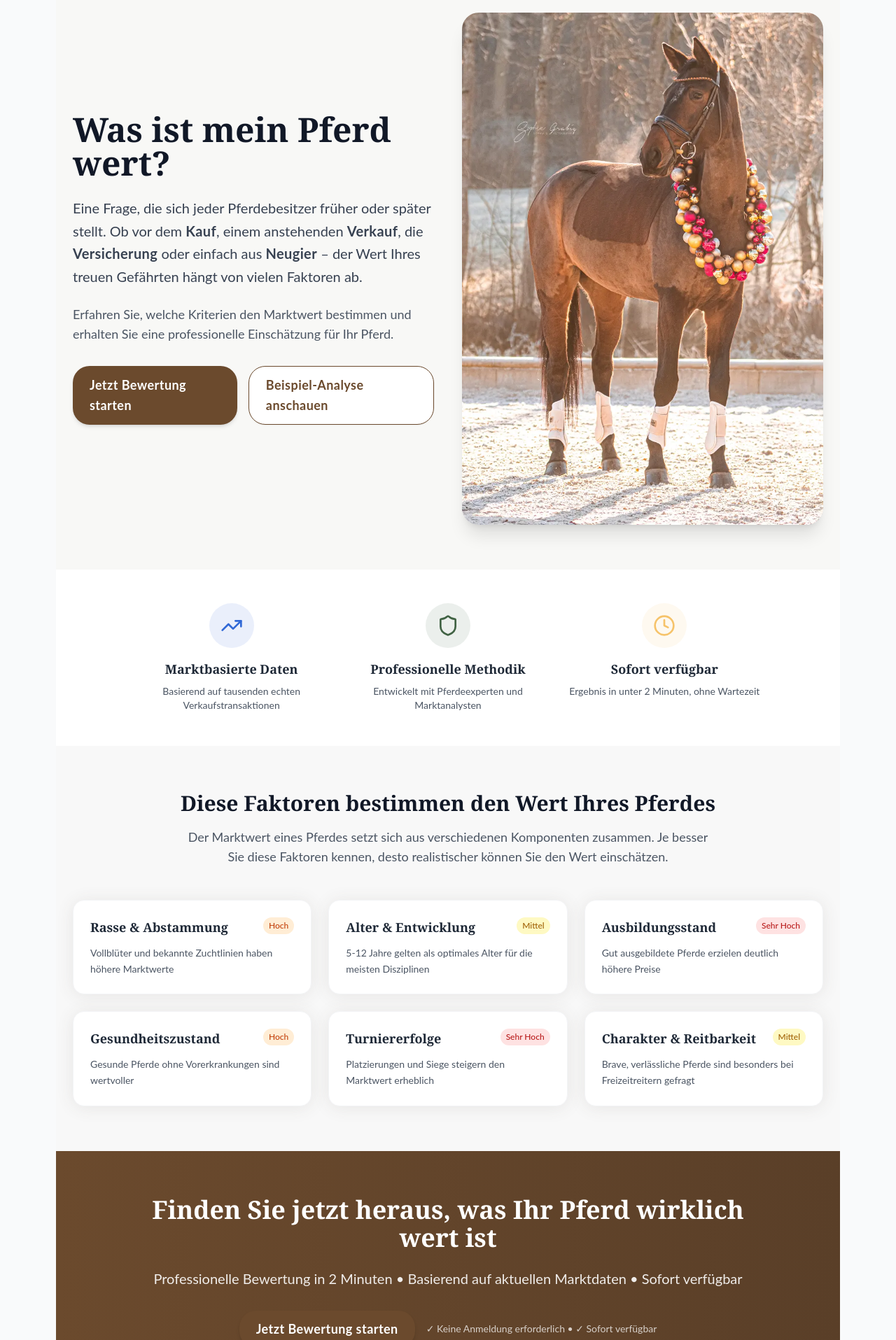
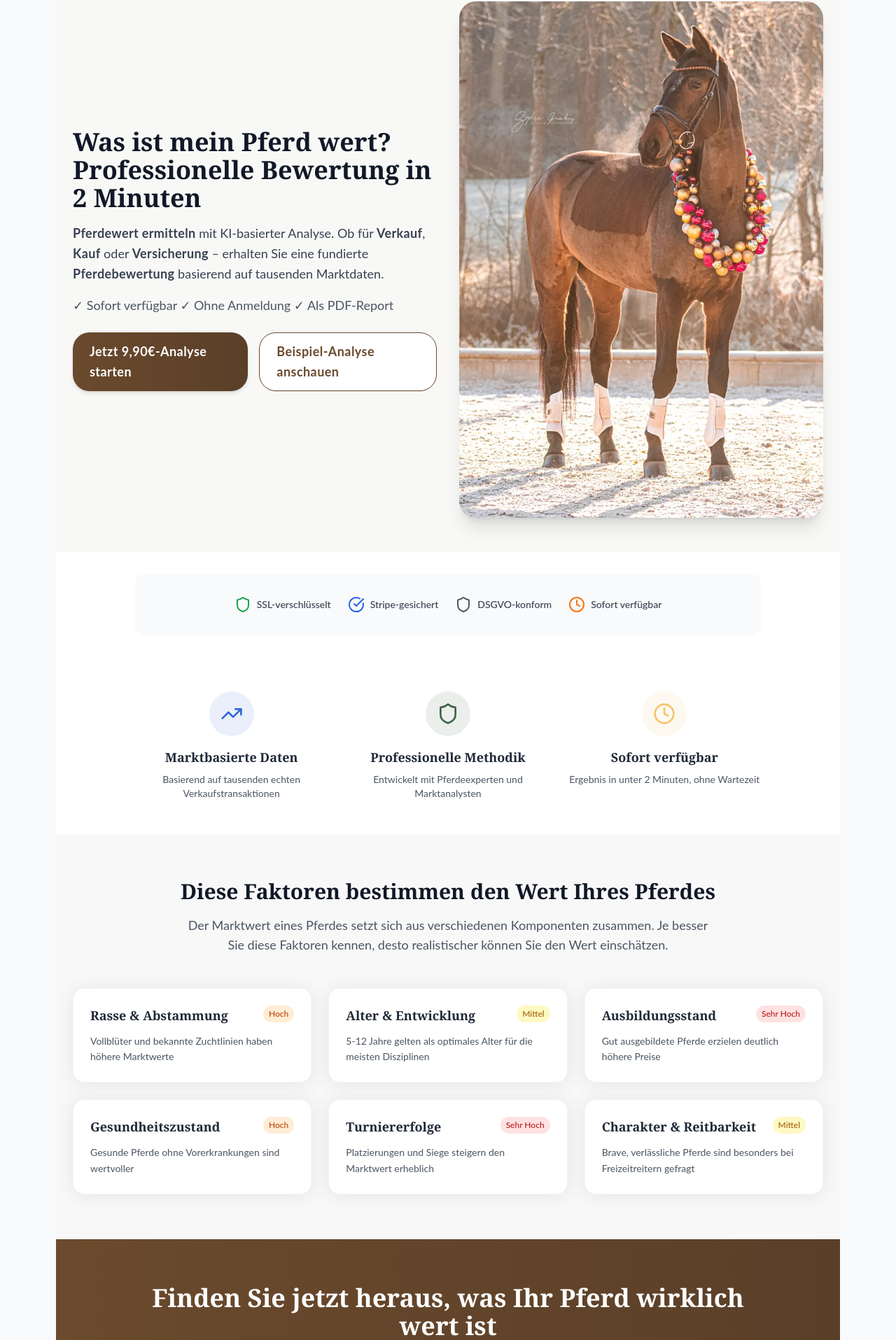
Before and after one commit to PferdeWert/pferdewert, a Next.js app in the folder frontend/: page /was-ist-mein-pferd-wert in a window 1280 px wide. Shown: the part 110-2025 px from the top of the page at 70% size. Built offline with nearby package versions, Linux system fonts and the light colour scheme.

Commit message:
neue page optimiert

```diff
--- a/frontend/pages/was-ist-mein-pferd-wert.tsx
+++ b/frontend/pages/was-ist-mein-pferd-wert.tsx
@@ -1,10 +1,61 @@
 // pages/was-ist-mein-pferd-wert.tsx
-import React from "react";
+import React, { useState, useEffect } from "react";
 import Head from "next/head";
 import Layout from "@/components/Layout";
 import Link from "next/link";
 import Image from "next/image";
-import { Star, TrendingUp, Calculator, Shield, Clock, CheckCircle } from "lucide-react";
+import { Star, TrendingUp, Shield, Clock, CheckCircle } from "lucide-react";
+
+// Sticky Mobile CTA Component
+const StickyMobileCTA = () => {
+  const [showSticky, setShowSticky] = useState(false);
+
+  useEffect(() => {
+    const handleScroll = () => {
+      setShowSticky(window.scrollY > 200);
+    };
+
+    window.addEventListener('scroll', handleScroll);
+    return () => window.removeEventListener('scroll', handleScroll);
+  }, []);
+
+  if (!showSticky) return null;
+
+  return (
+    <div className="fixed bottom-0 left-0 right-0 z-50 md:hidden bg-white border-t border-gray-200 shadow-lg">
+      <div className="p-4">
+        <Link
+          href="/pferde-preis-berechnen"
+          className="btn-primary w-full text-center py-4 font-bold text-lg shadow-lg"
+        >
+          Jetzt Pferd bewerten → 9,90€
+        </Link>
+      </div>
+    </div>
+  );
+};
+
+// Trust Badges Component
+const TrustBadges = () => (
+  <div className="flex flex-wrap justify-center items-center gap-6 py-8 px-4 bg-gray-50 rounded-xl">
+    <div className="flex items-center space-x-2">
+      <Shield className="w-6 h-6 text-green-600" />
+      <span className="text-sm font-medium text-gray-700">SSL-verschlüsselt</span>
+    </div>
+    <div className="flex items-center space-x-2">
+      <CheckCircle className="w-6 h-6 text-blue-600" />
+      <span className="text-sm font-medium text-gray-700">Stripe-gesichert</span>
+    </div>
+    <div className="flex items-center space-x-2">
+      <Shield className="w-6 h-6 text-gray-600" />
+      <span className="text-sm font-medium text-gray-700">DSGVO-konform</span>
+    </div>
+    <div className="flex items-center space-x-2">
+      <Clock className="w-6 h-6 text-orange-500" />
+      <span className="text-sm font-medium text-gray-700">Sofort verfügbar</span>
+    </div>
+  </div>
+);
 
 export default function WasIstMeinPferdWert() {
   const bewertungsfaktoren = [
@@ -43,23 +94,28 @@ export default function WasIstMeinPferdWert() {
   const faqItems = [
     {
       frage: "Wie genau ist die Bewertung?",
-      antwort: "Unsere KI analysiert auf Basis tausender Markttransaktionen und Experteneinschätzungen. Dennoch ist es eine Schätzung – bitte als Richtwert nutzen."
+      antwort: "Unsere KI analysiert auf Basis tausender Markttransaktionen und Experteneinschätzungen. Dennoch ist es eine Schätzung – bitte als Richtwert nutzen.",
+      isOpen: true // Erstes FAQ standardmäßig geöffnet
     },
     {
       frage: "Kostet der Service etwas?",
-      antwort: "Unsere umfassende Preisanalyse kostet aktuell 9,90 Euro (Einführungspreis), anstatt regulär 39 Euro."
+      antwort: "Unsere umfassende Preisanalyse kostet aktuell 9,90 Euro (Einführungspreis), anstatt regulär 39 Euro.",
+      isOpen: false
     },
     {
       frage: "Was passiert mit meinen Daten?",
-      antwort: "Wir speichern nur anonyme Bewertungsdaten zur Verbesserung des Modells. Keine personenbezogenen Daten werden weitergegeben."
+      antwort: "Wir speichern nur anonyme Bewertungsdaten zur Verbesserung des Modells. Keine personenbezogenen Daten werden weitergegeben.",
+      isOpen: false
     },
     {
       frage: "Wie lange dauert die Analyse?",
-      antwort: "Unser KI-Modell erstellt deine Analyse sofort nach dem Bezahlvorgang bei Stripe."
+      antwort: "Unser KI-Modell erstellt deine Analyse sofort nach dem Bezahlvorgang bei Stripe.",
+      isOpen: false
     },
     {
       frage: "Welche Zahlungsmöglichkeiten gibt es?",
-      antwort: "Wir nutzen mit Stripe einen der größten Zahlungsdienstleister. Zahlungen sind per Kreditkarte, Apple Pay, Google Pay und Klarna möglich."
+      antwort: "Wir nutzen mit Stripe einen der größten Zahlungsdienstleister. Zahlungen sind per Kreditkarte, Apple Pay, Google Pay und Klarna möglich.",
+      isOpen: false
     }
   ];
 
@@ -70,108 +126,92 @@ export default function WasIstMeinPferdWert() {
           <title>Was ist mein Pferd wert? Professionelle Pferdebewertung | PferdeWert.de</title>
           <meta
             name="description"
-            content="Was ist mein Pferd wert? Erfahren Sie, welche Faktoren den Pferdewert bestimmen ✓ Kostenlose Ersteinschätzung ✓ Professionelle Bewertung in 2 Minuten"
+            content="Was ist mein Pferd wert? Professionelle Pferdebewertung mit KI ✓ Pferde Preis berechnen ✓ Marktwert ermitteln ✓ In 2 Minuten zum Ergebnis"
           />
-          <meta name="keywords" content="was ist mein pferd wert, pferdewert, pferdebewertung, pferd wert ermitteln, marktwert pferd" />
-          <meta property="og:title" content="Was ist mein Pferd wert? Professionelle Antworten & Bewertung" />
-          <meta property="og:description" content="Finden Sie heraus, was Ihr Pferd wirklich wert ist. Professionelle Bewertung basierend auf Marktdaten und Expertenwissen." />
+          <meta name="keywords" content="was ist mein pferd wert, pferdewert, pferdebewertung, pferd wert ermitteln, marktwert pferd, pferde preis berechnen, pferdemarkt" />
+          <meta property="og:title" content="Was ist mein Pferd wert? Professionelle Pferdebewertung | PferdeWert.de" />
+          <meta property="og:description" content="Professionelle Pferdebewertung mit KI - Pferde Preis berechnen & Marktwert ermitteln in 2 Minuten. Basierend auf tausenden Marktdaten." />
           <meta property="og:type" content="website" />
           <meta property="og:url" content="https://pferdewert.de/was-ist-mein-pferd-wert" />
           <meta property="og:image" content="https://pferdewert.de/images/blossi-3.jpg" />
           <link rel="canonical" href="https://pferdewert.de/was-ist-mein-pferd-wert" />
+
+          {/* Strukturierte Daten für Rich Snippets */}
+          <script
+            type="application/ld+json"
+            dangerouslySetInnerHTML={{
+              __html: JSON.stringify({
+                "@context": "https://schema.org",
+                "@type": "Service",
+                "name": "Professionelle Pferdebewertung",
+                "description": "KI-basierte Pferdebewertung zur Ermittlung des Marktwerts",
+                "provider": {
+                  "@type": "Organization",
+                  "name": "PferdeWert.de",
+                  "url": "https://pferdewert.de"
+                },
+                "serviceType": "Pferdebewertung",
+                "offers": {
+                  "@type": "Offer",
+                  "price": "9.90",
+                  "priceCurrency": "EUR",
+                  "availability": "https://schema.org/InStock"
+                },
+                "aggregateRating": {
+                  "@type": "AggregateRating",
+                  "ratingValue": "4.8",
+                  "reviewCount": "127"
+                }
+              })
+            }}
+          />
+
+          {/* FAQ Schema */}
           <script
             type="application/ld+json"
             dangerouslySetInnerHTML={{
               __html: JSON.stringify({
                 "@context": "https://schema.org",
                 "@type": "FAQPage",
-                "headline": "Was ist mein Pferd wert? Professionelle Pferdebewertung",
-                "description": "Umfassender Ratgeber zur Ermittlung des Pferdewerts mit professionellen Bewertungsmethoden",
-                "mainEntity": [
-                  {
-                    "@type": "Question",
-                    "name": "Wie genau ist die Bewertung?",
-                    "acceptedAnswer": {
-                      "@type": "Answer",
-                      "text": "Unsere KI analysiert auf Basis tausender Markttransaktionen und Experteneinschätzungen. Dennoch ist es eine Schätzung – bitte als Richtwert nutzen."
-                    }
-                  },
-                  {
-                    "@type": "Question",
-                    "name": "Kostet der Service etwas?",
-                    "acceptedAnswer": {
-                      "@type": "Answer",
-                      "text": "Unsere umfassende Preisanalyse kostet aktuell 9,90 Euro (Einführungspreis), anstatt regulär 39 Euro."
-                    }
-                  },
-                  {
-                    "@type": "Question",
-                    "name": "Was passiert mit meinen Daten?",
-                    "acceptedAnswer": {
-                      "@type": "Answer",
-                      "text": "Wir speichern nur anonyme Bewertungsdaten zur Verbesserung des Modells. Keine personenbezogenen Daten werden weitergegeben."
-                    }
-                  },
-                  {
-                    "@type": "Question",
-                    "name": "Wie lange dauert die Analyse?",
-                    "acceptedAnswer": {
-                      "@type": "Answer",
-                      "text": "Unser KI-Modell erstellt deine Analyse sofort nach dem Bezahlvorgang bei Stripe."
-                    }
-                  },
-                  {
-                    "@type": "Question",
-                    "name": "Welche Zahlungsmöglichkeiten gibt es?",
-                    "acceptedAnswer": {
-                      "@type": "Answer",
-                      "text": "Wir nutzen mit Stripe einen der größten Zahlungsdienstleister. Zahlungen sind per Kreditkarte, Apple Pay, Google Pay und Klarna möglich."
-                    }
+                "mainEntity": faqItems.map(item => ({
+                  "@type": "Question",
+                  "name": item.frage,
+                  "acceptedAnswer": {
+                    "@type": "Answer",
+                    "text": item.antwort
                   }
-                ],
-                "author": {
-                  "@type": "Organization",
-                  "name": "PferdeWert.de"
-                },
-                "publisher": {
-                  "@type": "Organization",
-                  "name": "PferdeWert.de"
-                },
-                "mainEntityOfPage": {
-                  "@type": "WebPage",
-                  "@id": "https://pferdewert.de/was-ist-mein-pferd-wert"
-                }
+                }))
               })
             }}
           />
         </Head>
 
-        {/* Hero Section */}
-        <section className="bg-brand-light py-16 px-6">
-          <div className="max-w-6xl mx-auto grid md:grid-cols-2 gap-10 items-center">
+        {/* Hero Section - Verkürzt und SEO-optimiert */}
+        <section className="bg-brand-light py-12 px-6">
+          <div className="max-w-6xl mx-auto grid md:grid-cols-2 gap-8 items-center">
             {/* Content */}
             <div className="order-2 md:order-1">
-              <h1 className="text-4xl md:text-5xl font-bold text-gray-900 mb-6 leading-tight">
-                Was ist mein Pferd wert?
+              <h1 className="text-3xl md:text-4xl font-bold text-gray-900 mb-4 leading-tight">
+                Was ist mein Pferd wert? Professionelle Bewertung in 2 Minuten
               </h1>
-              <p className="text-xl text-gray-700 mb-6 leading-relaxed">
-                Eine Frage, die sich jeder Pferdebesitzer früher oder später stellt. Ob vor dem <strong>Kauf</strong>, einem anstehenden <strong>Verkauf</strong>, die <strong>Versicherung</strong> oder einfach aus <strong>Neugier</strong> – der Wert Ihres treuen Gefährten hängt von vielen Faktoren ab.
+              <p className="text-lg text-gray-700 mb-4 leading-relaxed">
+                <strong>Pferdewert ermitteln</strong> mit KI-basierter Analyse. Ob für <strong>Verkauf</strong>, <strong>Kauf</strong> oder <strong>Versicherung</strong> – erhalten Sie eine fundierte <strong>Pferdebewertung</strong> basierend auf tausenden Marktdaten.
               </p>
-              <p className="text-lg text-gray-600 mb-8">
-                Erfahren Sie, welche Kriterien den Marktwert bestimmen und erhalten Sie eine professionelle Einschätzung für Ihr Pferd.
+              <p className="text-base text-gray-600 mb-6">
+                ✓ Sofort verfügbar ✓ Ohne Anmeldung ✓ Als PDF-Report
               </p>
 
               <div className="flex flex-col sm:flex-row gap-4">
-                <Link href="/pferde-preis-berechnen" className="btn-primary">
-                  Jetzt Bewertung starten
+                <Link href="/pferde-preis-berechnen" className="btn-primary bg-gradient-to-r from-brand-brown to-brand-brownDark hover:from-brand-brownDark hover:to-brand-brown text-white font-bold py-4 px-8 rounded-lg shadow-lg transform hover:scale-105 transition-all duration-200">
+                  Jetzt 9,90€-Analyse starten
                 </Link>
-                <Link href="/beispiel-analyse" className="btn-secondary">
+                <Link href="/beispiel-analyse" className="btn-secondary border-2 border-brand-brown text-brand-brown hover:bg-brand-brown hover:text-white font-semibold py-4 px-8 rounded-lg transition-all duration-200">
                   Beispiel-Analyse anschauen
                 </Link>
               </div>
             </div>
 
-            {/* Hero Image */}
+            {/* Hero Image - Optimiert für Performance */}
             <div className="order-1 md:order-2">
               <Image
                 src="/images/blossi-3.webp"
@@ -180,8 +220,16 @@ export default function WasIstMeinPferdWert() {
                 alt="Professionelle Pferdebewertung - Deutsches Sportpferd für Marktwert-Ermittlung"
                 className="rounded-2xl shadow-xl w-full h-auto"
                 priority
+                sizes="(max-width: 768px) 100vw, 50vw"
               />
             </div>
+          </div>
+        </section>
+
+        {/* Trust Badges Section */}
+        <section className="bg-white py-8 px-6">
+          <div className="max-w-4xl mx-auto">
+            <TrustBadges />
           </div>
         </section>
 
@@ -263,31 +311,31 @@ export default function WasIstMeinPferdWert() {
           </div>
         </section>
 
-        {/* CTA Section */}
+        {/* CTA Section - Verbesserte Kontraste */}
         <section className="bg-gradient-to-r from-brand-brown to-brand-brownDark py-16 px-6 text-white">
           <div className="max-w-4xl mx-auto text-center">
-            <h2 className="text-3xl md:text-4xl font-bold mb-6">
+            <h2 className="text-3xl md:text-4xl font-bold mb-6 text-white">
               Finden Sie jetzt heraus, was Ihr Pferd wirklich wert ist
             </h2>
-            <p className="text-xl mb-8 opacity-90">
+            <p className="text-xl mb-8 text-gray-100">
               Professionelle Bewertung in 2 Minuten • Basierend auf aktuellen Marktdaten • Sofort verfügbar
             </p>
 
             <div className="flex flex-col sm:flex-row gap-4 justify-center items-center">
               <Link
                 href="/pferde-preis-berechnen"
-                className="btn-primary"
+                className="bg-white text-brand-brown font-bold py-4 px-8 rounded-lg shadow-lg hover:bg-gray-100 transform hover:scale-105 transition-all duration-200"
               >
-                Jetzt Bewertung starten
+                Jetzt 9,90€-Analyse starten
               </Link>
-              <div className="text-sm opacity-75">
+              <div className="text-sm text-gray-200">
                 ✓ Keine Anmeldung erforderlich • ✓ Sofort verfügbar
               </div>
             </div>
           </div>
         </section>
 
-        {/* FAQ */}
+        {/* FAQ - Erstes Element geöffnet */}
         <section className="bg-white py-16 px-6">
           <div className="max-w-4xl mx-auto">
             <h2 className="text-3xl font-bold text-center text-brand mb-12">
@@ -296,7 +344,7 @@ export default function WasIstMeinPferdWert() {
 
             <div className="space-y-6">
               {faqItems.map((item, index) => (
-                <details key={index} className="bg-brand-light/50 rounded-2xl border border-gray-200">
+                <details key={index} className="bg-brand-light/50 rounded-2xl border border-gray-200" open={item.isOpen}>
                   <summary className="cursor-pointer p-6 text-lg font-semibold text-brand hover:text-brand-brown transition">
                     {item.frage}
                   </summary>
@@ -312,9 +360,9 @@ export default function WasIstMeinPferdWert() {
             <div className="text-center mt-12">
               <Link
                 href="/pferde-preis-berechnen"
-                className="btn-primary"
+                className="btn-primary bg-gradient-to-r from-brand-brown to-brand-brownDark hover:from-brand-brownDark hover:to-brand-brown text-white font-bold py-4 px-8 rounded-lg shadow-lg transform hover:scale-105 transition-all duration-200"
               >
-                Jetzt Bewertung starten
+                Jetzt 9,90€-Analyse starten
               </Link>
             </div>
           </div>
@@ -372,6 +420,9 @@ export default function WasIstMeinPferdWert() {
             </div>
           </div>
         </section>
+
+        {/* Sticky Mobile CTA */}
+        <StickyMobileCTA />
       </>
     </Layout>
   );
```
Also changed, not shown: 1 other file (tests, documents, lock files or other folders).
